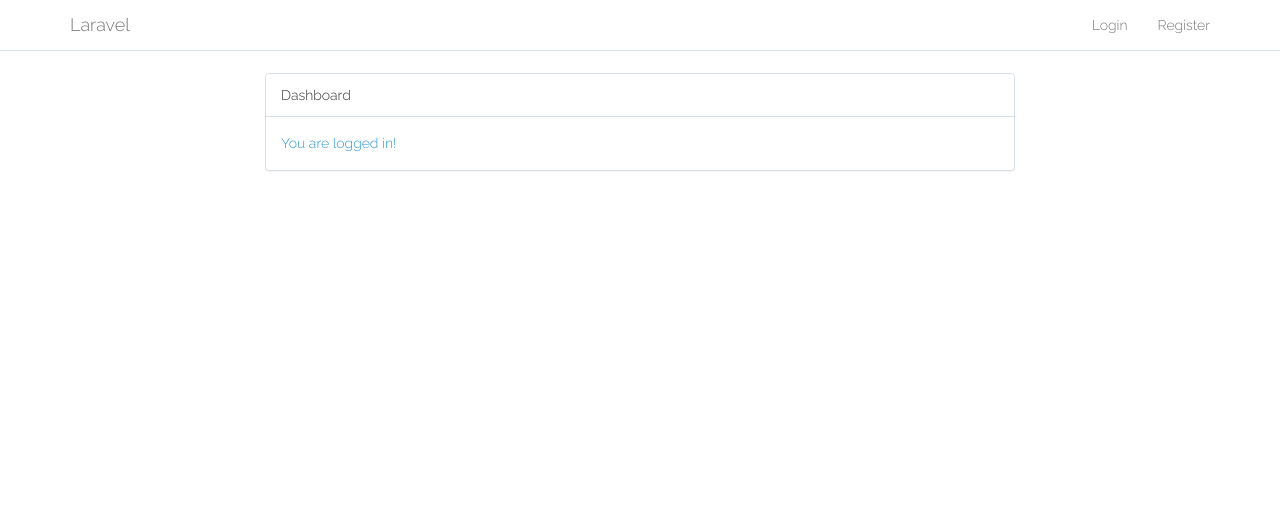
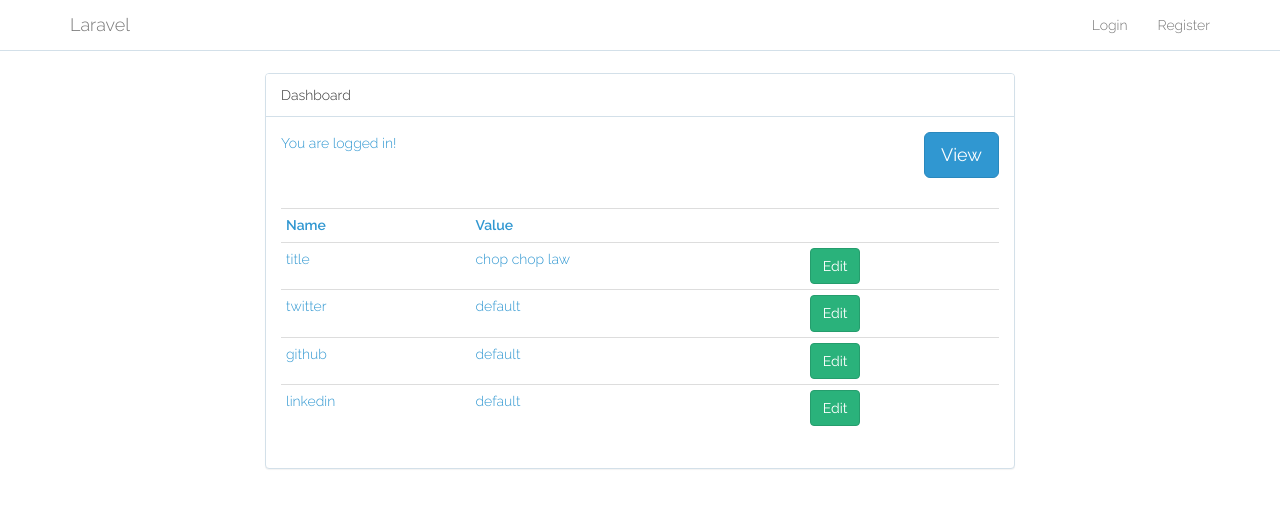
Before and after one commit to markquiba/LrvlBlog, a Laravel app: page /home in a window 1280 px wide. Shown: the top 508 px of the page. Run offline with Laravel 8, Linux system fonts and the light colour scheme; data comes from the database, SQL or seed files in the repository; settings files or empty folders that the repository lacks are supplied.

Commit message:
modified backend form for contents

```diff
--- a/resources/views/home.blade.php
+++ b/resources/views/home.blade.php
@@ -6,9 +6,26 @@
         <div class="col-md-8 col-md-offset-2">
             <div class="panel panel-default">
                 <div class="panel-heading">Dashboard</div>
-
-                <div class="panel-body">
-                    You are logged in!
+                    <div class="panel-body">
+                        You are logged in!
+                        <a href="/"><button class="btn btn-lg btn-primary pull-right">View</button></a>
+                    </div>
+                    <div class="panel-body">
+                        <table class="table table-hover table-condensed">
+                            <tr>
+                                <th>Name</th>
+                                <th>Value</th>
+                                <th></th>
+                            </tr>
+                            @foreach($contents as $content)
+                            <tr>
+                                <td>{{ $content->meta_key }}</td>
+                                <td>{{ $content->meta_value }}</td>
+                                <td><a href="{{ action('ContentController@edit', [$content->id]) }}"><button class="btn btn-success">Edit</button></a></td>
+                            </tr>
+                            @endforeach
+                        </table>
+                    </div>
                 </div>
             </div>
         </div>
```
